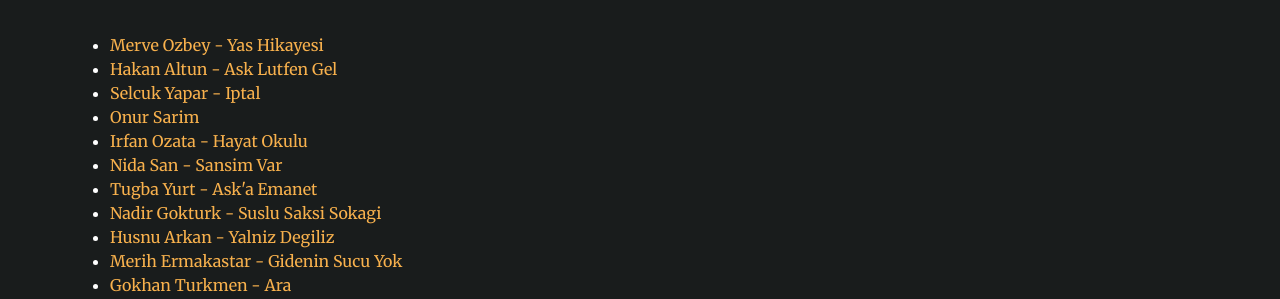
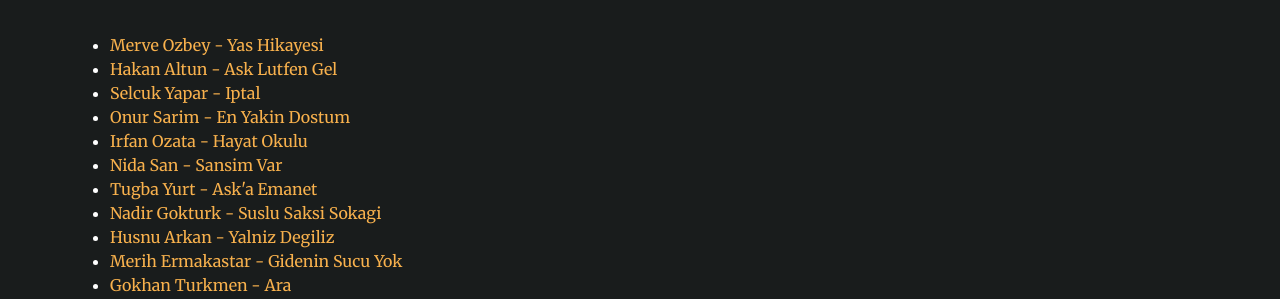
Before and after one commit to evrenvarol/gokhanvarol.com, a Jekyll site: the page built from _pages/en/tags.md, in a window 1280 px wide and 900 px high, scrolled down 654 px. Shown: the part 153-452 px from the top of the window. Built offline with Jekyll 4.4.1, drawn with Linux system fonts in a browser that asks for light colours; nearby versions of some CDN libraries.

Commit message:
Correct album title

```diff
--- a/_posts/en/project/2014-11-14-onur-sarim-en-yakin-dostum.md
+++ b/_posts/en/project/2014-11-14-onur-sarim-en-yakin-dostum.md
@@ -4,7 +4,7 @@ categories:
  - en
  - project
 lang: en
-title: Onur Sarim
+title: Onur Sarim - En Yakin Dostum
 img: onur-sarim-en-yakin-dostum_thumb.jpg
 thumb: onur-sarim-en-yakin-dostum_thumb.jpg
 itunes: https://itunes.apple.com/tr/album/en-yak-n-dostum-single/id943791309
```
